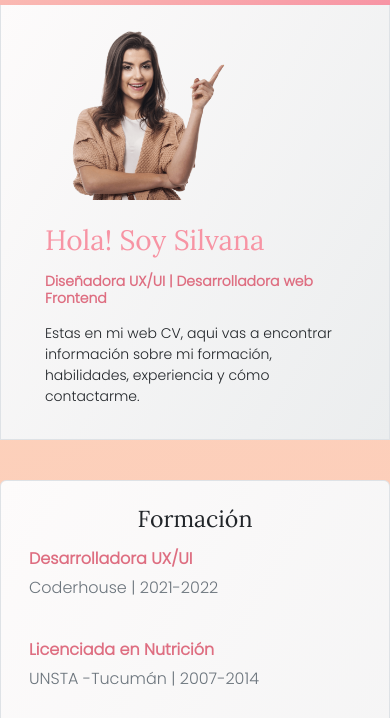
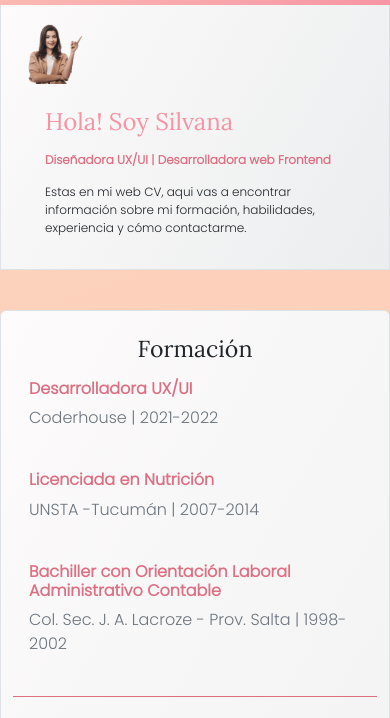
Before and after one commit to Silbarraza/webcv_proyecto_TICMAS, a plain HTML site: page index.html in a window 390 px wide. Shown: the part 110-828 px from the top of the page. Drawn offline with nearby package versions, Linux system fonts and the light colour scheme.

Commit message:
agregamos mediaqueries en la seccion de introduccion

```diff
--- a/css/styles.css
+++ b/css/styles.css
@@ -55,39 +55,47 @@
 @media (max-width: 768px) {
 
     .foto_perfil {
-        width: 115%;
+        width: 120%;
         height: auto;
 
     }
+
+    .title_intro {
+        font-size: 32px;
+        font-weight:500;
+    }
+
+    .subtitle_intro {
+        font-size:16px;
+        font-stretch: normal;
+    }
+
+    .intro_texto {
+        font-size: 16px;
+        font-stretch: normal;
+    }
 }
 
-@media (max-width: 992px) {
-
-    .foto_perfil {
-        width: 115%;
-        height: auto;
-    }
-}
 
 @media (max-width: 576px) {
 
     .foto_perfil {
-        width: 350%;
+        width: 124%;
         height: auto;
     }
 
     .title_intro {
 
-        font-size: 28px;
+        font-size: 24px;
     }
 
     .subtitle_intro {
-        font-size:14px;
+        font-size:12px;
         font-stretch:normal;
     }
 
     .intro_texto {
-        font-size: 14px;
+        font-size: 12px;
         font-stretch:normal;
     }
 
--- a/index.html
+++ b/index.html
@@ -76,10 +76,10 @@
         <section class="row d-flex justify-content-center">
             <div class="card col-fluid border border-top-0 rounded-0 bg_intro">
                 <div class="row g-0 pt-3">
-                    <div class="col-2 col-md-4">
-                        <img src="images/mujer_sonriendo.png" class="rounded-start ms-3 foto_perfil" alt="Foto perfil mujer sonriendo">
+                    <div class="col-2 col-md-4 col-sm-4">
+                        <img src="images/mujer_sonriendo.png" class="rounded-start foto_perfil" alt="Foto perfil mujer sonriendo">
                     </div>
-                    <div class="col-md-8">
+                    <div class="col-md-8 col-sm-8">
                         <div class="card-body ms-3">
                             <h1 class="title_intro py-2">Hola! Soy Silvana</h1>
                             <h3 class="subtitle_intro card-title fw-bolder">Diseñadora UX/UI | Desarrolladora web Frontend</h3>
```
